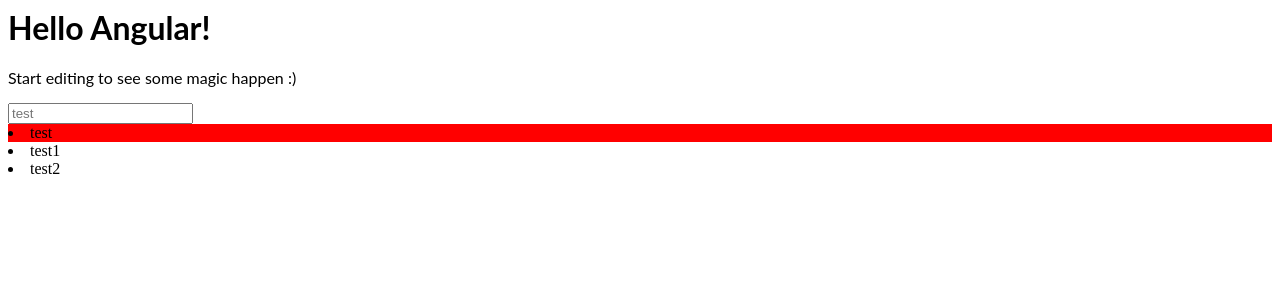
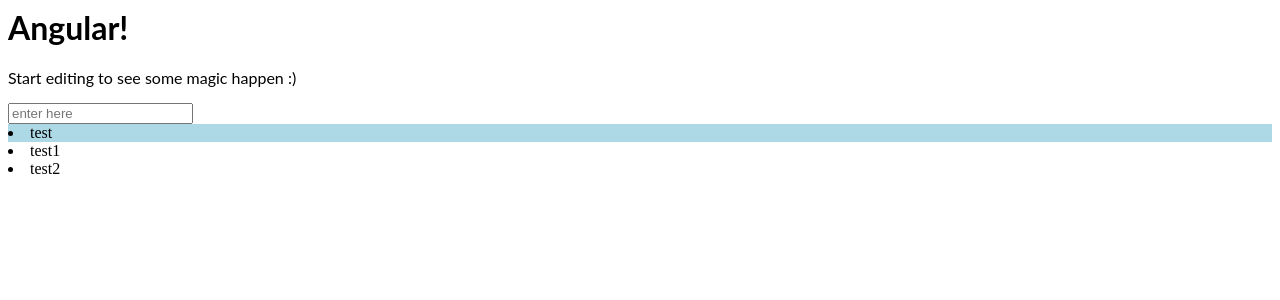
Before and after one commit to Sharan777/Angular-R-D-Autocomplete-List-onKey, an Angular app: page / in a window 1280 px wide. Shown: the top 300 px of the page. Built offline with nearby package versions, Linux system fonts and the light colour scheme.

Commit message:
3 files modified

```diff
--- a/src/app/app.component.css
+++ b/src/app/app.component.css
@@ -2,8 +2,5 @@ p {
   font-family: Lato;
 }
 .active{
-  background-color: red;
+  background-color: lightblue;
 }
-.selected{
-  background-color: red;
-}
--- a/src/app/app.component.html
+++ b/src/app/app.component.html
@@ -3,10 +3,10 @@
   Start editing to see some magic happen :)
 </p>
 <div class="searchArea">
-  <input appKeyListControl #selectedList (arrowDown)="arrowkeyLocation=$event" type="text" autoComplete="off"   placeholder='test' (keyup.enter)="selectedList.value=items[arrowkeyLocation].key"
+  <input appKeyListControl #selectedList (arrowDown)="arrowkeyLocation=$event" type="text" autoComplete="off"   placeholder='enter here' (keyup.enter)="selectedList.value=items[arrowkeyLocation].key"
     >
   <div class="results-list">
-    <li *ngFor="let list of items; let i = index"  #li
+    <li *ngFor="let list of items; let i = index"
     [class.active]="i == arrowkeyLocation" (click)="selectedList.value=list.key">
       <span class="result">{{list.key}}</span>
     </li>
--- a/src/app/hello.component.ts
+++ b/src/app/hello.component.ts
@@ -2,7 +2,7 @@ import { Component, Input } from '@angular/core';
 
 @Component({
   selector: 'hello',
-  template: `<h1>Hello {{name}}!</h1>`,
+  template: `<h1> {{name}}!</h1>`,
   styles: [`h1 { font-family: Lato; }`]
 })
 export class HelloComponent  {
```
